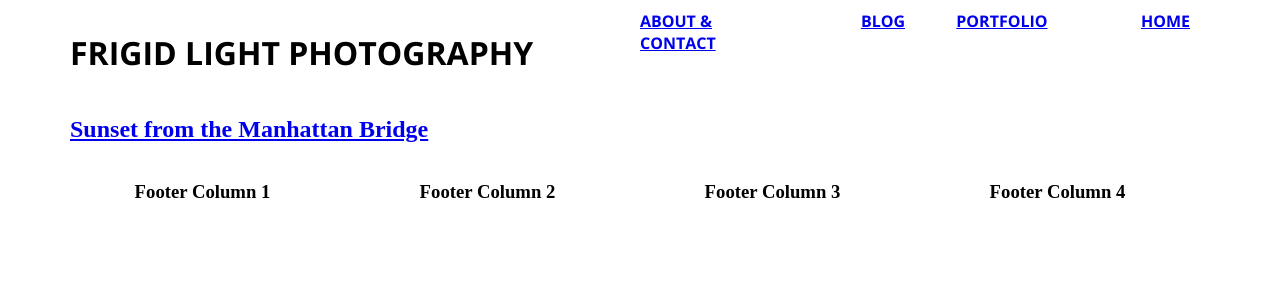
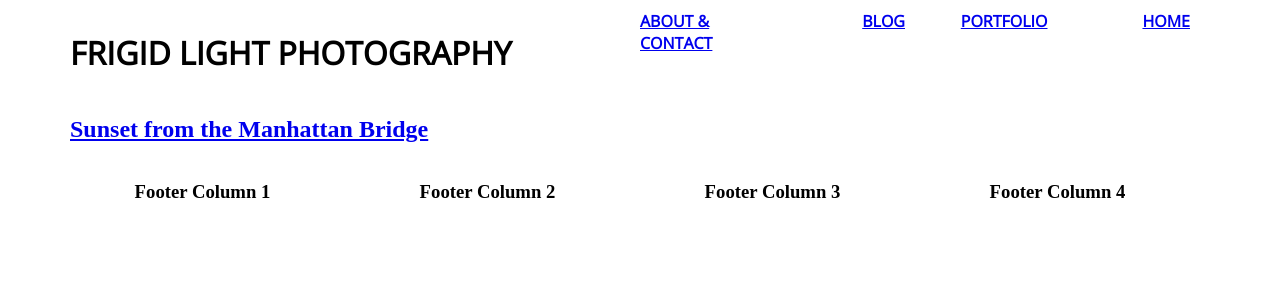
Before and after one commit to davidhowland/davidhowland.github.io, a Jekyll site: the page built from index.html, in a window 1280 px wide. Shown: the top 300 px of the page. Built offline with Jekyll 4.4.1, drawn with Linux system fonts in a browser that asks for light colours; Markdown is read by kramdown in place of the engine named in the settings; the list of posts is cut into pages by our own code.

Commit message:
change font call

```diff
--- a/_includes/header.html
+++ b/_includes/header.html
@@ -4,8 +4,7 @@
     <meta name="viewport" content="width=device-width, initial-scale=1" >
     <link rel="stylesheet" type="text/css" href="/css/simplegrid.css" />
     <link rel="stylesheet" type="text/css" href="/css/style.css" />
-    <link href='https://fonts.googleapis.com/css?family=Merriweather:400,900|Open+Sans:700' rel='stylesheet' type='text/css'>
-  <body>
+    <link href='https://fonts.googleapis.com/css?family=Montserrat:400,700|Open+Sans:300' rel='stylesheet' type='text/css'>  <body>
     <div class="grid">
       <div class="col-2-8">
         <div class="nav">
```
